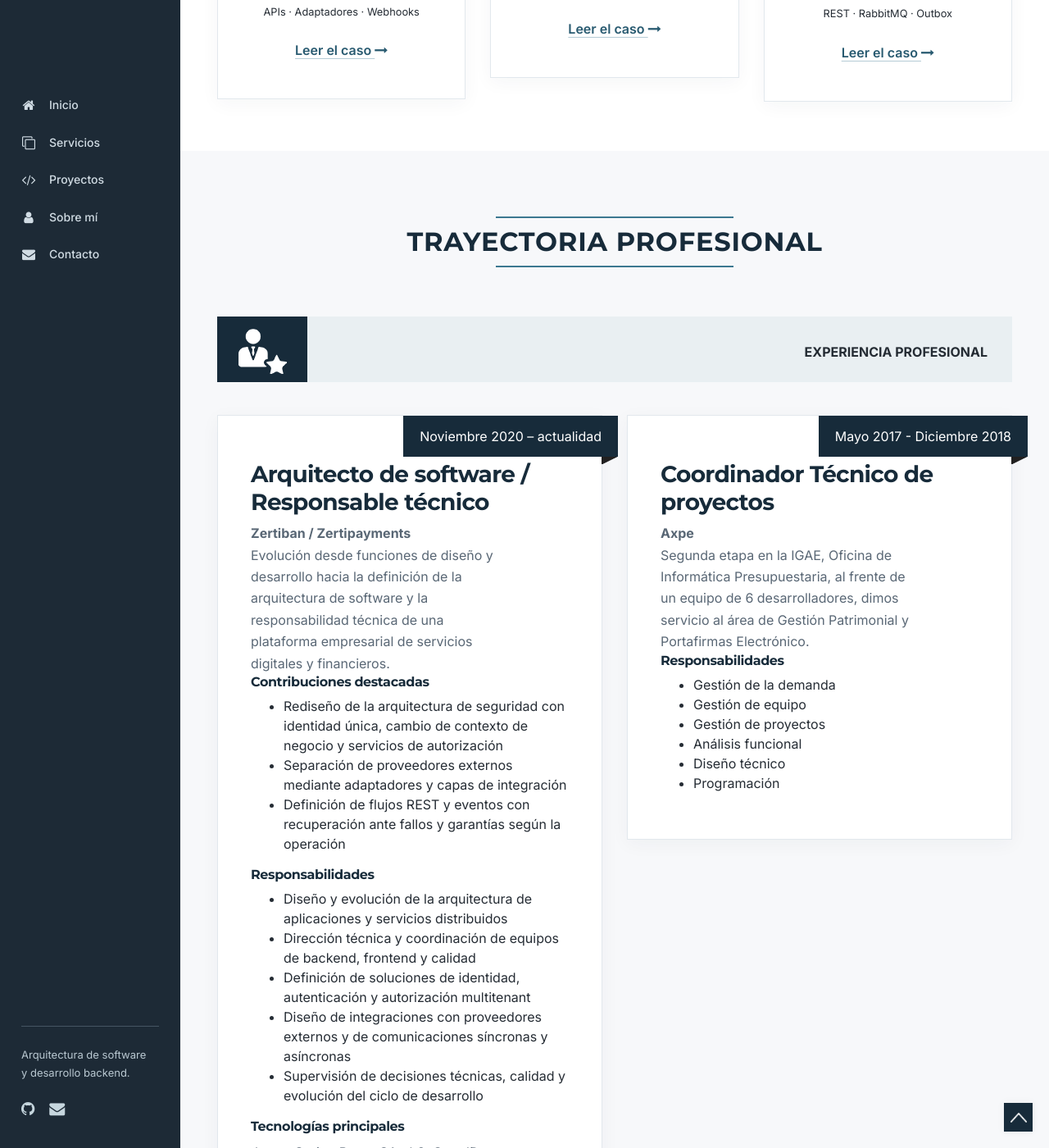
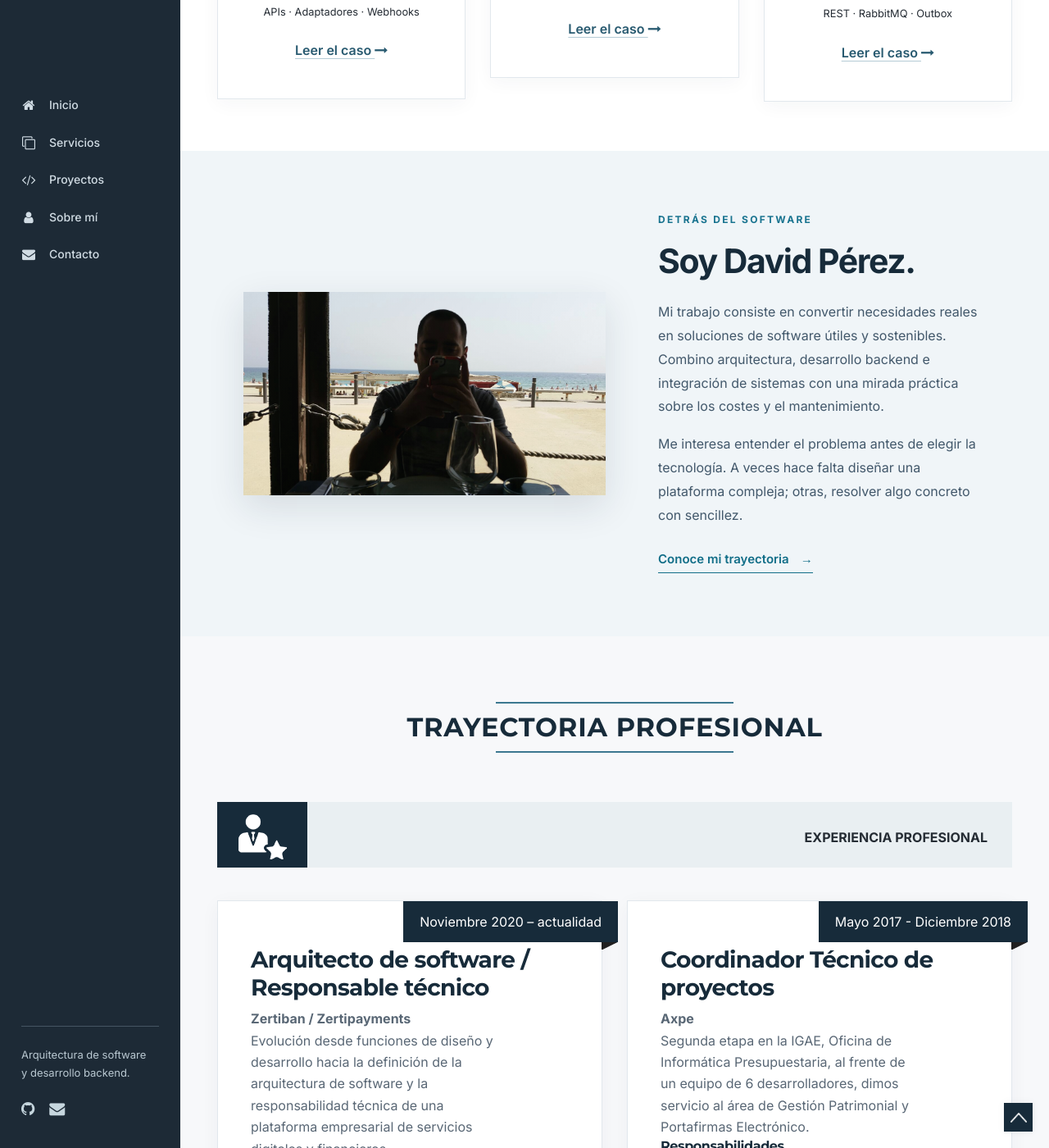
Before and after one commit to dabiz-me/dabiz.me, a Jekyll site: the page built from index.html, in a window 1280 px wide and 1400 px high, scrolled down 3318 px. Shown: the whole window at 82% size. Built offline with Jekyll 4.4.1, drawn with Linux system fonts in a browser that asks for light colours.

Commit message:
feat: add original Barcelona portrait to personal introduction

```diff
--- a/_includes/header.html
+++ b/_includes/header.html
@@ -8,7 +8,7 @@
           <li><a class="btn-animated" href="{{ '/#about' | relative_url }}"><i class="fa fa-home" aria-hidden="true"></i>Inicio</a></li>
           <li><a class="btn-animated" href="{{ '/#services' | relative_url }}"><i class="fa fa-clone" aria-hidden="true"></i>Servicios</a></li>
           <li><a class="btn-animated" href="{{ '/#portfolio' | relative_url }}"><i class="fa fa-code" aria-hidden="true"></i>Proyectos</a></li>
-          <li><a class="btn-animated" href="{{ '/#experiences' | relative_url }}"><i class="fa fa-user" aria-hidden="true"></i>Sobre mí</a></li>
+          <li><a class="btn-animated" href="{{ '/#sobre-mi' | relative_url }}"><i class="fa fa-user" aria-hidden="true"></i>Sobre mí</a></li>
           {% if site.blog %}<li><a class="btn-animated" href="{{ site.blog }}" target="_blank" rel="noopener noreferrer"><i class="fa fa-pencil" aria-hidden="true"></i>Blog</a></li>{% endif %}
           <li><a class="btn-animated" href="{{ '/#contact' | relative_url }}"><i class="fa fa-envelope" aria-hidden="true"></i>Contacto</a></li>
         </ul>
--- /dev/null
+++ b/_includes/personal_section.html
@@ -0,0 +1,15 @@
+<!-- A personal photograph, intentionally backlit; the source image is preserved untouched. -->
+<section id="sobre-mi" class="dabiz-personal-section" aria-labelledby="dabiz-personal-heading">
+  <div class="dabiz-personal-inner">
+    <figure class="dabiz-personal-photo">
+      <img src="{{ '/assets/images/author.png' | relative_url }}" alt="Autorretrato en contraluz de David Pérez, con el mar de Barcelona al fondo" loading="lazy" decoding="async">
+    </figure>
+    <div class="dabiz-personal-copy">
+      <p class="dabiz-personal-eyebrow">Detrás del software</p>
+      <h2 id="dabiz-personal-heading">Soy David Pérez.</h2>
+      <p>Mi trabajo consiste en convertir necesidades reales en soluciones de software útiles y sostenibles. Combino arquitectura, desarrollo backend e integración de sistemas con una mirada práctica sobre los costes y el mantenimiento.</p>
+      <p>Me interesa entender el problema antes de elegir la tecnología. A veces hace falta diseñar una plataforma compleja; otras, resolver algo concreto con sencillez.</p>
+      <a href="#experiences" class="dabiz-personal-link">Conoce mi trayectoria <span aria-hidden="true">→</span></a>
+    </div>
+  </div>
+</section>
--- a/assets/css/portfolio-theme.css
+++ b/assets/css/portfolio-theme.css
@@ -394,3 +394,21 @@ a:focus-visible, button:focus-visible, input:focus-visible, textarea:focus-visib
 @media(max-width:767px){
  .dabiz-landing .dabiz-hero::before{height:48%;background-position:50% 45%}
 }
+
+
+/* Personal introduction: retain the source photograph and intentional anonymity.
+   Exposure/highlight treatment is non-destructive (browser only). */
+#sobre-mi.dabiz-personal-section{background:#f0f5f8;padding:clamp(55px,6vw,110px) clamp(28px,6vw,105px);scroll-margin-top:16px}
+.dabiz-personal-inner{display:grid;grid-template-columns:minmax(0,1.05fr) minmax(0,.95fr);align-items:center;gap:clamp(35px,5vw,85px);max-width:1450px;margin:0 auto}
+.dabiz-personal-photo{position:relative;overflow:hidden;margin:0;background:#d9e5ec;box-shadow:0 14px 42px rgba(21,43,59,.12)}
+.dabiz-personal-photo img{display:block;width:100%;height:auto;aspect-ratio:735/412;object-fit:cover;object-position:51% 50%;filter:saturate(.91) brightness(.985) contrast(.98);transform:scale(1.025);transform-origin:56% center}
+.dabiz-personal-photo:after{content:"";position:absolute;inset:0;background:linear-gradient(180deg,rgba(224,239,248,.025),rgba(20,52,74,.02));pointer-events:none}
+.dabiz-personal-copy{text-align:left}
+.dabiz-personal-eyebrow{color:#18738f!important;font:700 12px/1.4 'Inter',sans-serif!important;letter-spacing:.19em;text-transform:uppercase;margin:0 0 18px!important}
+.dabiz-personal-copy h2{font:700 clamp(30px,3.2vw,48px)/1.17 'Inter',sans-serif!important;color:#172b3a!important;letter-spacing:-.035em;margin:0 0 23px!important}
+.dabiz-personal-copy p:not(.dabiz-personal-eyebrow){font:400 16px/1.8 'Inter',sans-serif!important;color:#42586b!important;margin:0 0 17px!important}
+.dabiz-personal-link{display:inline-flex;gap:14px;align-items:center;color:#126e88!important;font:600 15px/1.5 'Inter',sans-serif;text-decoration:none;border-bottom:1px solid #126e88;padding-bottom:4px;margin-top:12px}
+.dabiz-personal-link span{color:inherit}
+.dabiz-personal-link:hover{color:#142c40!important}
+@media(max-width:900px){.dabiz-personal-inner{grid-template-columns:1fr;gap:30px}.dabiz-personal-photo{max-width:740px}.dabiz-personal-copy{max-width:740px}}
+@media(max-width:767px){#sobre-mi.dabiz-personal-section{padding:50px 25px}.dabiz-personal-copy p:not(.dabiz-personal-eyebrow){font-size:15px!important}}
--- a/index.html
+++ b/index.html
@@ -7,6 +7,7 @@ layout: default
       {% include skills_section.html %}
       {% include services_section.html %}
       {% include portfolio_section.html %}
+      {% include personal_section.html %}
       {% include experiences_section.html %}
       {% include contact_section.html %}
       {% include footer.html %}
```
